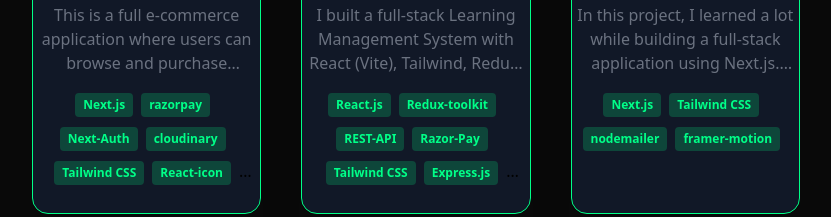
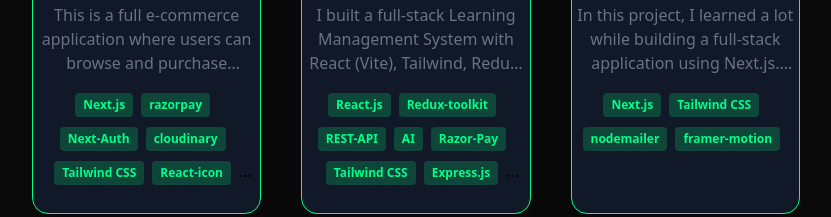
Before and after one commit to SHUBHAMREWA/myPortfolio, a React (Vite) app: page / in a window 1280 px wide. Shown: the part 2640-2857 px from the top of the page, without its empty margins (224-1055 px from the left). Built offline with nearby package versions, Linux system fonts and the light colour scheme.

Commit message:
project added

```diff
--- a/src/constant.js
+++ b/src/constant.js
@@ -220,7 +220,7 @@
     description: `I built a full‑stack Learning Management System with React (Vite), Tailwind, Redux, and a Node.js/Express + MongoDB backend.
 It supports OTP + Google authentication, educator course creation (modules/lessons), Cloudinary media, AI‑powered search (Google GenAI), and a student player with reviews`  ,
     image: Vihan, // use your imported image variable here
-    tags: ["React.js", "Redux-toolkit" , "REST-API" , "Razor-Pay", "Tailwind CSS", "Express.js" , "Node.js" , "MongoDB" , "Cloudinary" , "Google GenAI" , "JWT Authentication" , "Nodemailer" , "etc.."],
+    tags: ["React.js", "Redux-toolkit" , "REST-API" ,"AI" , "Razor-Pay", "Tailwind CSS", "Express.js" , "Node.js" , "MongoDB" , "Cloudinary" , "Google GenAI" , "JWT Authentication" , "Nodemailer" , "etc.."],
     github: "https://github.com/SHUBHAMREWA/LMS-project-Frontent.git",
     webapp: "https://vihanclasses.vercel.app/"
   } ,
```
